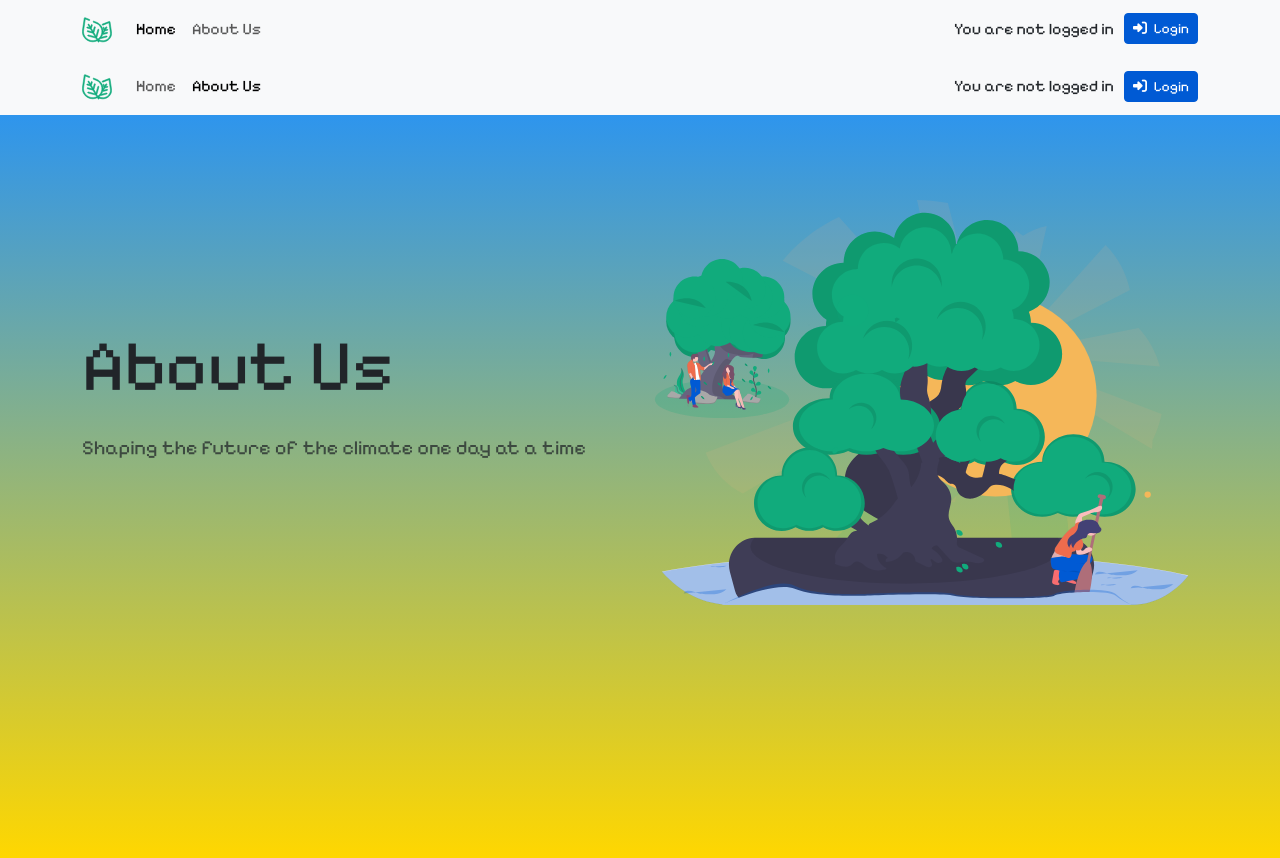
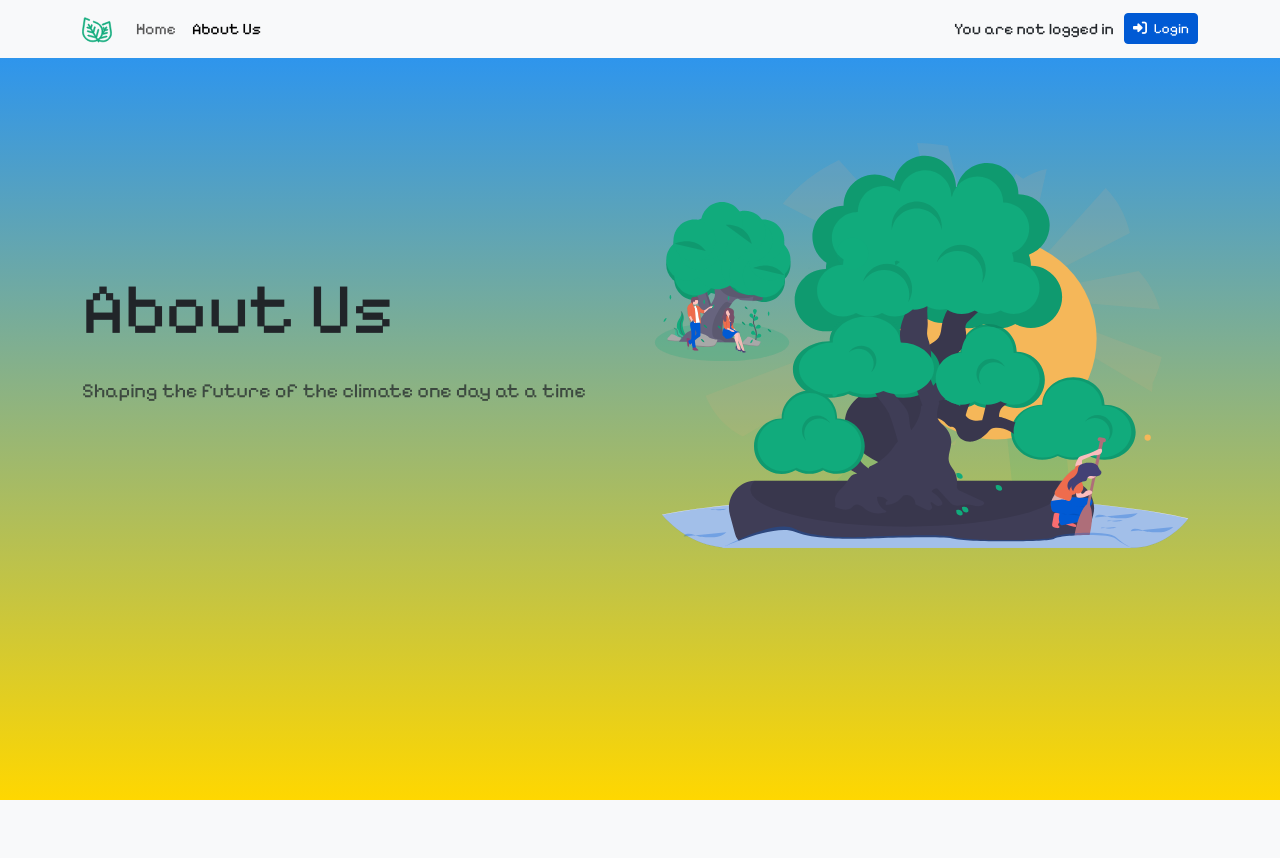
Before and after one commit to hg510/groupsoftware, a Django app: page /about/ in a window 1280 px wide. After the commit the page ends 800 px from the top, so only its background shows below. Run offline with Django 5.2, Linux system fonts and the light colour scheme; some libraries are stand-ins or nearby versions.

Commit message:
removed duplicate nav bar

```diff
--- a/beegarden/static/js/background.js
+++ b/beegarden/static/js/background.js
@@ -3,7 +3,7 @@
 function changeBackground() {
     var currentdate = new Date();
     var currentmonth = currentdate.getMonth()
-    var season = Math.floor(currentmonth / 3)
+    var season = Math.floor(currentmonth / 5)
     switch (season){
         case 0:
             document.body.style.backgroundImage = "url('" + winterPath + "') ";
--- a/beegarden/templates/base.html
+++ b/beegarden/templates/base.html
@@ -17,7 +17,6 @@
 </head>
 <body>
     <script src="https://cdn.jsdelivr.net/npm/bootstrap@5.3.2/dist/js/bootstrap.bundle.min.js" integrity="sha384-C6RzsynM9kWDrMNeT87bh95OGNyZPhcTNXj1NW7RuBCsyN/o0jlpcV8Qyq46cDfL" crossorigin="anonymous"></script>
-    {% include "nav.html" %}
     <main>
         {% block content %}
         {% endblock %}
--- a/beegarden/templates/nav.html
+++ /dev/null
@@ -1,52 +0,0 @@
-<!-- navbar.html -->
-
-{% load static %}
-
-<nav class="navbar navbar-expand-lg bg-body-tertiary">
-    <div class="container">
-        <a class="navbar-brand" href="/">
-            <img src="{% static 'img/logo.svg' %}" alt="My Logo" height="30" width="30">
-        </a>
-        <button class="navbar-toggler" type="button" data-bs-toggle="collapse" data-bs-target="#navbarSupportedContent" aria-controls="navbarSupportedContent" aria-expanded="false" aria-label="Toggle navigation">
-            <span class="navbar-toggler-icon"></span>
-        </button>
-        <div class="collapse navbar-collapse" id="navbarSupportedContent">
-            <ul class="navbar-nav me-auto mb-2 mb-lg-0">
-                <li class="nav-item active" aria-current="page">
-                    <a class="nav-link active" href="{% url 'home' %}">Home</a>
-                </li>
-                <li class="nav-item">
-                    <a class="nav-link" href="{% url 'about' %}">About Us</a>
-                </li>
-                {% if user.is_authenticated %}
-                <li class="nav-item active" aria-current="page">
-                    <a class="nav-link active" href="{% url 'garden' %}">Virtual Garden</a>
-                </li>
-                <li class="nav-item">
-                    <a class="nav-link" href="{% url 'habit_tracker' %}">Track Habits</a>
-                </li>
-                <li class="nav-item">
-                    <a class="nav-link" href="{% url 'leaderboard' %}">Leaderboard</a>
-                </li>
-                <li class="nav-item">
-                    <a class="nav-link" href="{% url 'map' %}">Map</a>
-                </li>
-                {% endif %}
-            </ul>
-            {% if user.is_authenticated %}
-            <form action="{% url 'logout' %}" method="post">
-                <span>Hi {{ user.username }}!</span>
-                {% csrf_token %}
-                <button class="btn btn-sm btn-secondary" type="submit" style="margin-left: 10px;">
-                    <i class="fas fa-sign-out-alt" style="margin-right: 4px;"></i> Logout
-                </button>
-            </form>
-            {% else %}
-            <span>You are not logged in</span>
-            <a href="{% url 'login' %}" role="button" class="btn btn-sm btn-secondary" style="margin-left: 10px;">
-                <i class="fas fa-sign-in-alt" style="margin-right: 4px;"></i> Login
-            </a>
-            {% endif %}
-        </div>
-    </div>
-</nav>
```
Also changed, not shown: beegarden/db.sqlite3.
